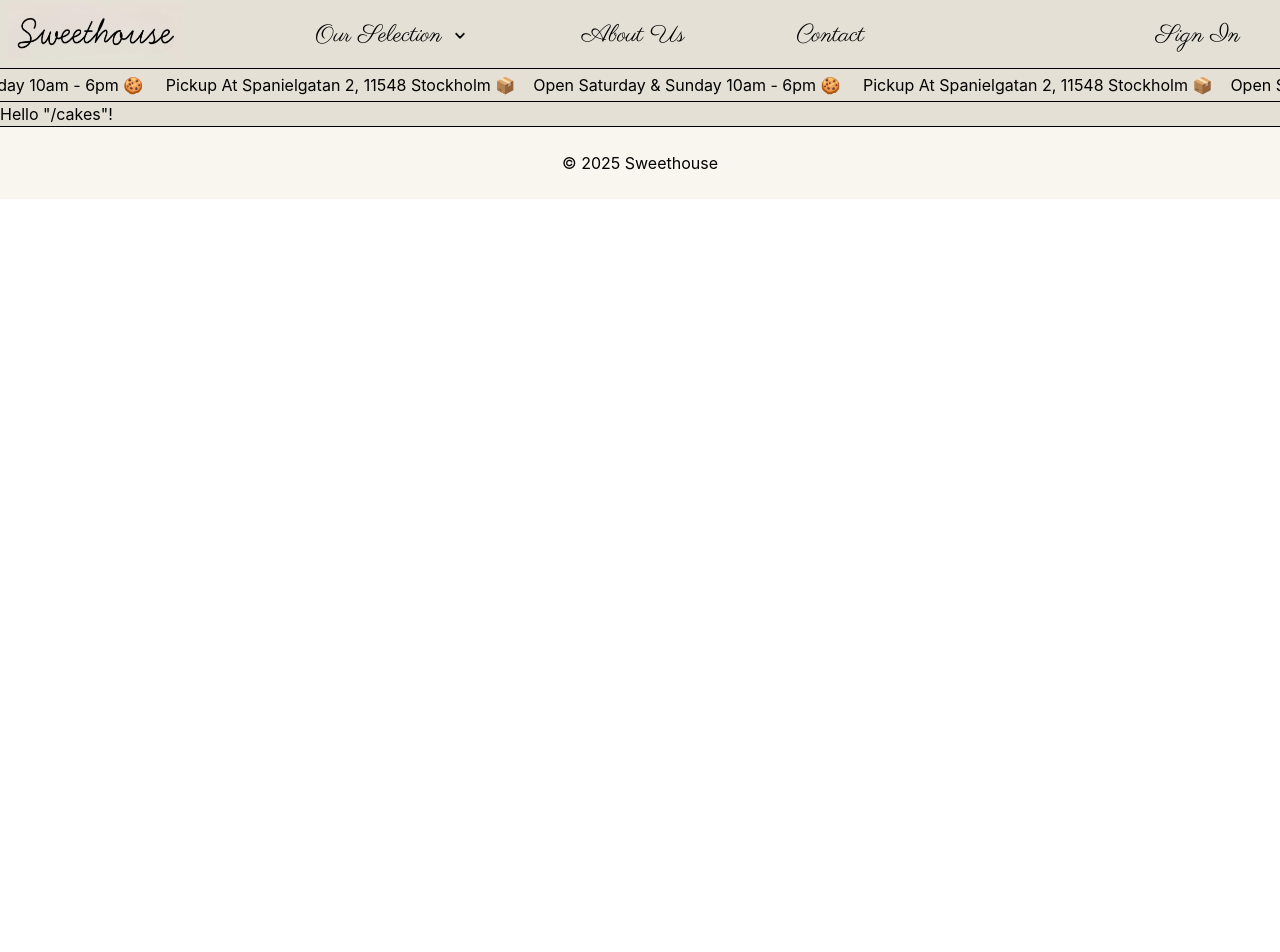
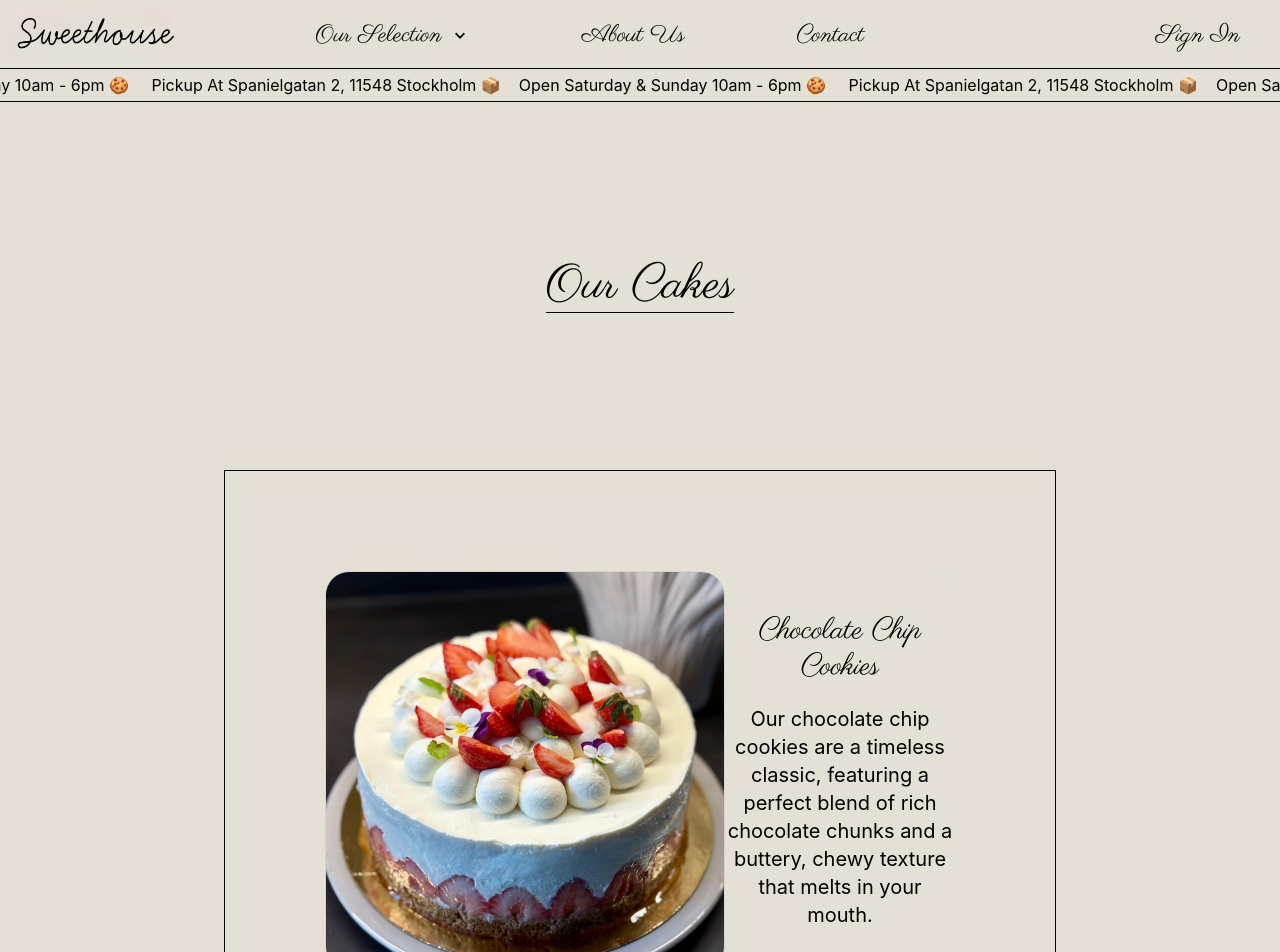
Before and after one commit to NikitaMokhonko/sweethouse, a React (Vite) app in the folder wifewebsite/: page /cakes in a window 1280 px wide. Shown: the top 952 px of the page. Before the commit the page ends 800 px from the top, so only its background shows below. Built offline with nearby package versions, Linux system fonts and the light colour scheme; no server answers.

Commit message:
Added tartes and cakes pages

```diff
--- a/wifewebsite/src/routes/cakes.tsx
+++ b/wifewebsite/src/routes/cakes.tsx
@@ -1,9 +1,108 @@
-import { createFileRoute } from '@tanstack/react-router'
+import { createFileRoute } from "@tanstack/react-router";
+import { useEffect } from "react";
 
-export const Route = createFileRoute('/cakes')({
+export const Route = createFileRoute("/cakes")({
   component: RouteComponent,
-})
+});
 
 function RouteComponent() {
-  return <div>Hello "/cakes"!</div>
+  useEffect(() => {
+    fetch("http://localhost:8080/track", {
+      method: "POST",
+      headers: { "Content-Type": "application/json" },
+      body: JSON.stringify({ page: "cakes" }),
+    }).catch((err) => console.error("Tracking failed:", err));
+  }, []);
+  return (
+    <div className="bg-[url('/wavycookies.svg')] bg-no-repeat bg-cover">
+      <div className="min-h-screen max-w-[65%] mx-auto pb-20">
+        <div className="text-center text-5xl pt-40 mb-40">
+          <h1
+            className="underline underline-offset-15 decoration-1"
+            style={{ fontFamily: "Parisienne, cursive" }}
+          >
+            Our Cakes
+          </h1>
+        </div>
+        <div className="border-1 bg-[#e4e0d5] py-25 px-25">
+          <div className="flex justify-between items-center bg-[#e4e0d5] mx-auto rounded-3xl">
+            <img
+              className="h-100 w-100 border-1 border-stone-300 rounded-3xl"
+              src="/Cakes.JPG"
+            />
+            <div className="text-center rounded-4xl max-w-[50%] rounded-l-none">
+              <h1
+                style={{ fontFamily: "Parisienne, cursive" }}
+                className="text-3xl text-center"
+              >
+                Chocolate Chip Cookies
+              </h1>
+              <h2 className="text-xl text-center mt-5">
+                Our chocolate chip cookies are a timeless classic, featuring a
+                perfect blend of rich chocolate chunks and a buttery, chewy
+                texture that melts in your mouth.
+              </h2>
+            </div>
+          </div>
+          <div className="flex justify-between mt-10 items-center bg-[#e4e0d5] mx-auto rounded-3xl">
+            <div className="text-center rounded-4xl max-w-[50%] rounded-l-none">
+              <h1
+                style={{ fontFamily: "Parisienne, cursive" }}
+                className="text-3xl text-center"
+              >
+                Chocolate Chip Cookies
+              </h1>
+              <h2 className="text-xl text-center mt-5">
+                Our chocolate chip cookies are a timeless classic, featuring a
+                perfect blend of rich chocolate chunks and a buttery, chewy
+                texture that melts in your mouth.
+              </h2>
+            </div>
+            <img
+              className="h-100 w-100 border-1 border-stone-300 rounded-3xl"
+              src="/Cakes.JPG"
+            />
+          </div>
+          <div className="flex justify-between mt-20 items-center bg-[#e4e0d5] mx-auto rounded-3xl">
+            <img
+              className="h-100 w-100 border-1 border-stone-300 rounded-3xl"
+              src="/Cakes.JPG"
+            />
+            <div className="text-center rounded-4xl max-w-[50%] rounded-l-none">
+              <h1
+                style={{ fontFamily: "Parisienne, cursive" }}
+                className="text-3xl text-center"
+              >
+                Chocolate Chip Cookies
+              </h1>
+              <h2 className="text-xl text-center mt-5">
+                Our chocolate chip cookies are a timeless classic, featuring a
+                perfect blend of rich chocolate chunks and a buttery, chewy
+                texture that melts in your mouth.
+              </h2>
+            </div>
+          </div>
+          <div className="flex justify-between mt-20 items-center bg-[#e4e0d5] mx-auto rounded-3xl">
+            <div className="text-center rounded-4xl max-w-[50%] rounded-l-none">
+              <h1
+                style={{ fontFamily: "Parisienne, cursive" }}
+                className="text-3xl text-center"
+              >
+                Chocolate Chip Cookies
+              </h1>
+              <h2 className="text-xl text-center mt-5">
+                Our chocolate chip cookies are a timeless classic, featuring a
+                perfect blend of rich chocolate chunks and a buttery, chewy
+                texture that melts in your mouth.
+              </h2>
+            </div>
+            <img
+              className="h-100 w-100 border-1 border-stone-300 rounded-3xl"
+              src="/Cakes.JPG"
+            />
+          </div>
+        </div>
+      </div>
+    </div>
+  );
 }
--- a/wifewebsite/src/routes/tartes.tsx
+++ b/wifewebsite/src/routes/tartes.tsx
@@ -1,9 +1,104 @@
-import { createFileRoute } from '@tanstack/react-router'
+import { createFileRoute } from "@tanstack/react-router";
+import { useEffect } from "react";
 
-export const Route = createFileRoute('/tartes')({
+export const Route = createFileRoute("/tartes")({
   component: RouteComponent,
-})
+});
 
 function RouteComponent() {
-  return <div>Hello "/tartes"!</div>
+  useEffect(() => {
+    fetch("http://localhost:8080/track", {
+      method: "POST",
+      headers: { "Content-Type": "application/json" },
+      body: JSON.stringify({ page: "tartes" }),
+    }).catch((err) => console.error("Tracking failed:", err));
+  }, []);
+  return (
+    <div className="bg-[url('/wavycookies.svg')] bg-no-repeat bg-cover">
+      <div className="min-h-screen max-w-[65%] mx-auto pb-20">
+        <div className="text-center text-5xl pt-40 mb-40">
+          <h1
+            className="underline underline-offset-15 decoration-1"
+            style={{ fontFamily: "Parisienne, cursive" }}
+          >
+            Our Tartes
+          </h1>
+        </div>
+        <div className="border-1 bg-[#e4e0d5] py-25 px-25">
+          <div className="flex justify-between items-center bg-[#e4e0d5] mx-auto rounded-3xl">
+            <img
+              className="h-100 w-100 border-1 border-stone-300 rounded-3xl"
+              src="/Tartes.JPG"
+            />
+            <div className="text-center rounded-4xl max-w-[50%] rounded-l-none">
+              <h1
+                style={{ fontFamily: "Parisienne, cursive" }}
+                className="text-3xl text-center"
+              >
+                Fruit Tartes
+              </h1>
+              <h2 className="text-xl text-center mt-5">
+                Our tartes are crafted with a buttery crust and filled with
+                luscious fruits, creating a delightful treat for any occasion.
+              </h2>
+            </div>
+          </div>
+          <div className="flex justify-between mt-10 items-center bg-[#e4e0d5] mx-auto rounded-3xl">
+            <div className="text-center rounded-4xl max-w-[50%] rounded-l-none">
+              <h1
+                style={{ fontFamily: "Parisienne, cursive" }}
+                className="text-3xl text-center"
+              >
+                Chocolate Tartes
+              </h1>
+              <h2 className="text-xl text-center mt-5">
+                Our tartes are crafted with a buttery crust and filled with
+                luscious fruits, creating a delightful treat for any occasion.
+              </h2>
+            </div>
+            <img
+              className="h-100 w-100 border-1 border-stone-300 rounded-3xl"
+              src="/Tartes.JPG"
+            />
+          </div>
+          <div className="flex justify-between mt-20 items-center bg-[#e4e0d5] mx-auto rounded-3xl">
+            <img
+              className="h-100 w-100 border-1 border-stone-300 rounded-3xl"
+              src="/Tartes.JPG"
+            />
+            <div className="text-center rounded-4xl max-w-[50%] rounded-l-none">
+              <h1
+                style={{ fontFamily: "Parisienne, cursive" }}
+                className="text-3xl text-center"
+              >
+                Vanilla Tartes
+              </h1>
+              <h2 className="text-xl text-center mt-5">
+                Our tartes are crafted with a buttery crust and filled with
+                luscious fruits, creating a delightful treat for any occasion.
+              </h2>
+            </div>
+          </div>
+          <div className="flex justify-between mt-20 items-center bg-[#e4e0d5] mx-auto rounded-3xl">
+            <div className="text-center rounded-4xl max-w-[50%] rounded-l-none">
+              <h1
+                style={{ fontFamily: "Parisienne, cursive" }}
+                className="text-3xl text-center"
+              >
+                Cherry Tartes
+              </h1>
+              <h2 className="text-xl text-center mt-5">
+                Our tartes are crafted with a buttery crust and filled with
+                luscious fruits, creating a delightful treat for any occasion.
+              </h2>
+            </div>
+            <img
+              className="h-100 w-100 border-1 border-stone-300 rounded-3xl"
+              src="/Tartes.JPG"
+            />
+          </div>
+        </div>
+      </div>
+    </div>
+  );
 }
```
